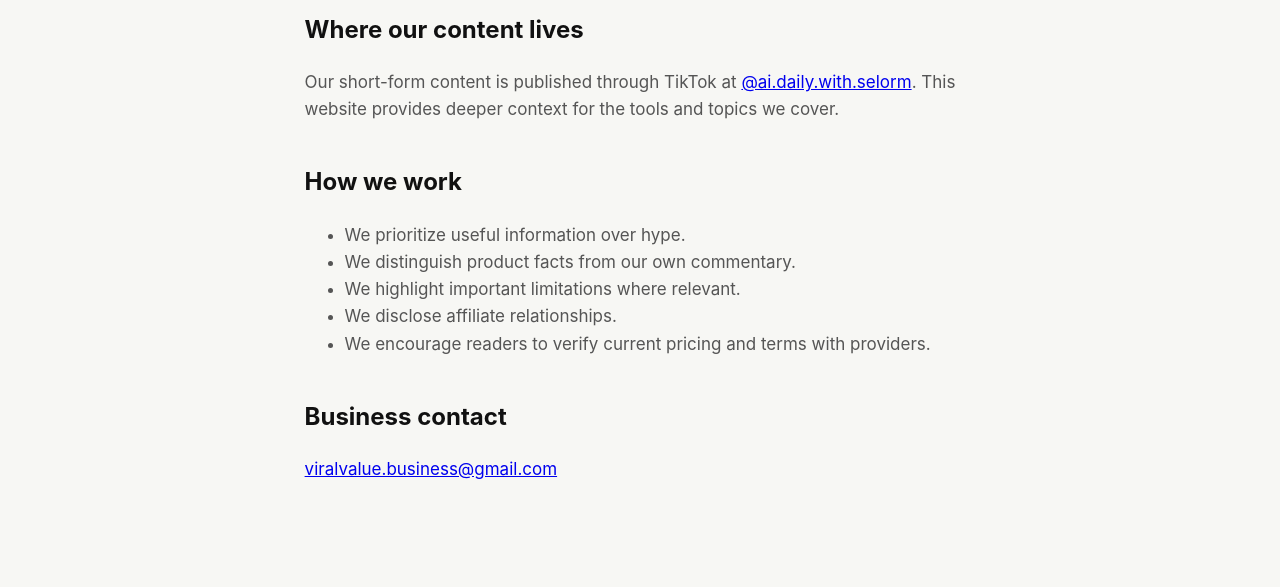
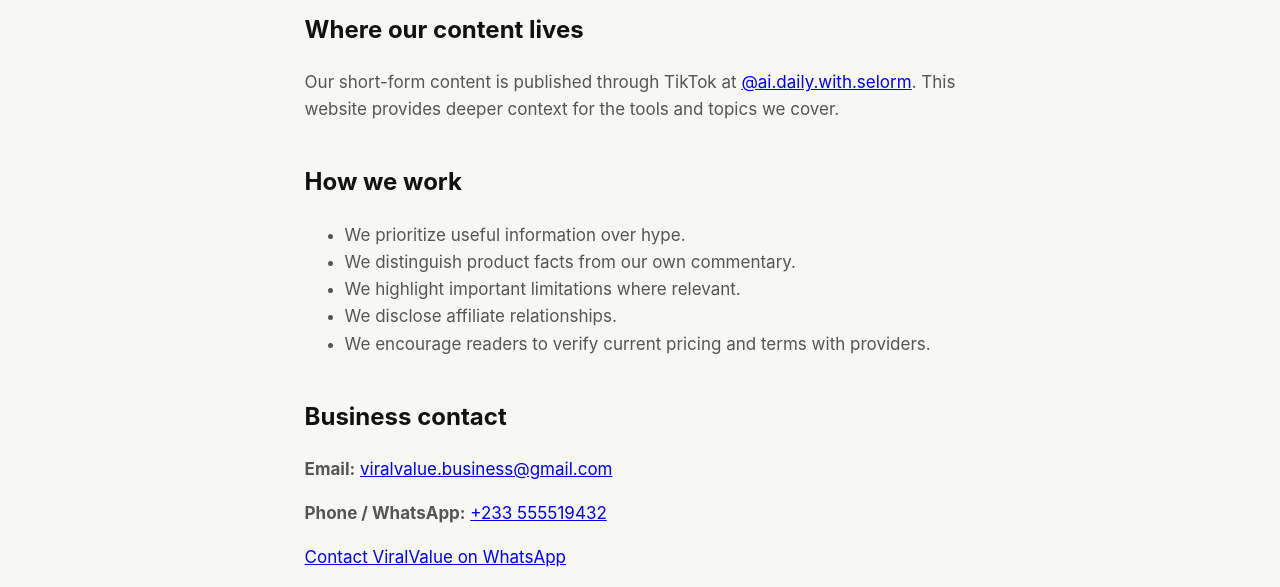
Before and after one commit to selorm1030-debug/Viralvalue, a plain HTML site: page about.html in a window 1280 px wide. Shown: the part 787-1374 px from the top of the page. Drawn offline with Linux system fonts and the light colour scheme.

Commit message:
Update about.html

```diff
--- a/about.html
+++ b/about.html
@@ -1,4 +1,24 @@
 <!doctype html>
 <html lang="en"><head><meta charset="utf-8"><meta name="viewport" content="width=device-width,initial-scale=1"><title>About ViralValue</title><meta name="description" content="Learn about ViralValue, a digital discovery brand focused on AI tools, software and practical technology education."><link rel="stylesheet" href="style.css"></head>
 <body><header class="nav"><a class="brand" href="index.html">Viral<span>Value</span></a><nav><a href="index.html">Home</a><a href="tools.html">Tool guides</a><a href="disclosure.html">Disclosure</a></nav></header>
-<main class="legal"><div class="eyebrow">ABOUT VIRALVALUE</div><h1>Technology should be easier to understand.</h1><p>ViralValue is a digital content and discovery brand focused on useful AI tools, software and digital products.</p><h2>What we do</h2><p>We publish practical explanations, comparisons and short-form educational content that help people understand what digital products do and whether they may fit a particular use case.</p><h2>Who we serve</h2><p>Our audience includes creators, students, freelancers, entrepreneurs and small businesses interested in using technology more effectively.</p><h2>Where our content lives</h2><p>Our short-form content is published through TikTok at <a href="https://www.tiktok.com/@ai.daily.with.selorm" target="_blank" rel="noopener">@ai.daily.with.selorm</a>. This website provides deeper context for the tools and topics we cover.</p><h2>How we work</h2><ul><li>We prioritize useful information over hype.</li><li>We distinguish product facts from our own commentary.</li><li>We highlight important limitations where relevant.</li><li>We disclose affiliate relationships.</li><li>We encourage readers to verify current pricing and terms with providers.</li></ul><h2>Business contact</h2><p><a href="mailto:viralvalue.business@gmail.com">viralvalue.business@gmail.com</a></p></main><footer><div class="brand">Viral<span>Value</span></div><p>© 2026 ViralValue.</p></footer></body></html>
+<main class="legal"><div class="eyebrow">ABOUT VIRALVALUE</div><h1>Technology should be easier to understand.</h1><p>ViralValue is a digital content and discovery brand focused on useful AI tools, software and digital products.</p><h2>What we do</h2><p>We publish practical explanations, comparisons and short-form educational content that help people understand what digital products do and whether they may fit a particular use case.</p><h2>Who we serve</h2><p>Our audience includes creators, students, freelancers, entrepreneurs and small businesses interested in using technology more effectively.</p><h2>Where our content lives</h2><p>Our short-form content is published through TikTok at <a href="https://www.tiktok.com/@ai.daily.with.selorm" target="_blank" rel="noopener">@ai.daily.with.selorm</a>. This website provides deeper context for the tools and topics we cover.</p><h2>How we work</h2><ul><li>We prioritize useful information over hype.</li><li>We distinguish product facts from our own commentary.</li><li>We highlight important limitations where relevant.</li><li>We disclose affiliate relationships.</li><li>We encourage readers to verify current pricing and terms with providers.</li></ul><h2>Business contact</h2>
+
+<p>
+  <strong>Email:</strong>
+  <a href="mailto:viralvalue.business@gmail.com">
+    viralvalue.business@gmail.com
+  </a>
+</p>
+
+<p>
+  <strong>Phone / WhatsApp:</strong>
+  <a href="tel:+233555519432">
+    +233 555519432
+  </a>
+</p>
+
+<p>
+  <a href="https://wa.me/233595982222" target="_blank" rel="noopener">
+    Contact ViralValue on WhatsApp
+  </a>
+</p></main><footer><div class="brand">Viral<span>Value</span></div><p>© 2026 ViralValue.</p></footer></body></html>
```
